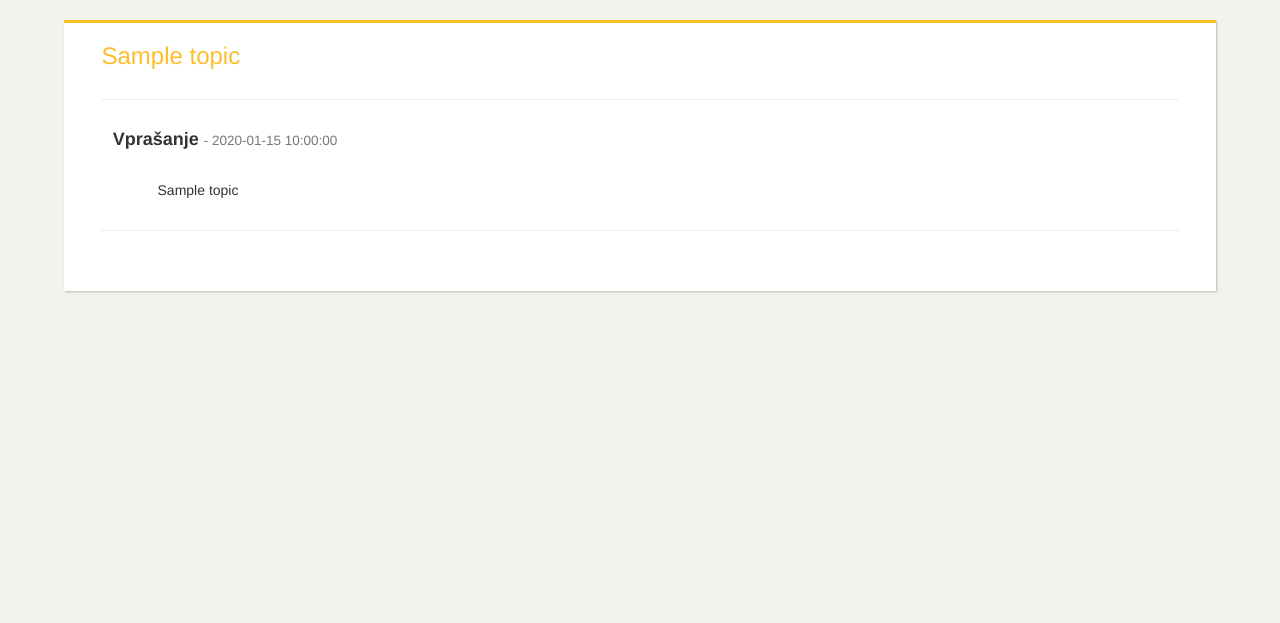
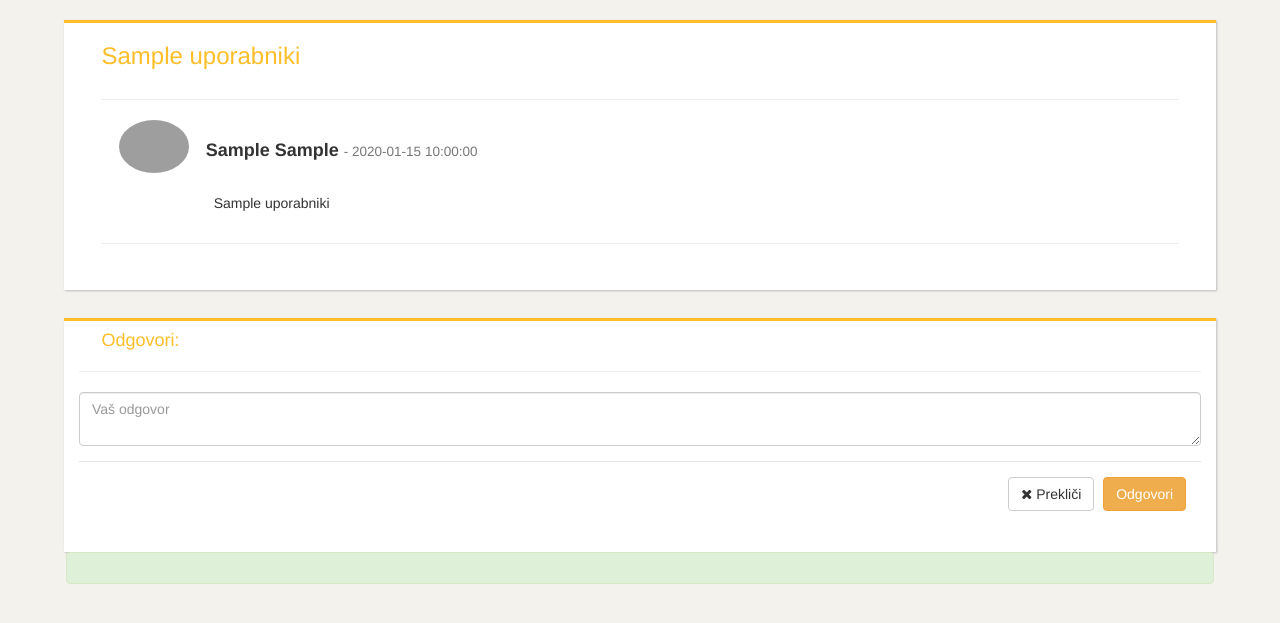
Before and after one commit to AljazKocevar96/4-predmet-mojfaks, a PHP site: page /vprasanje.php?id=1 in a window 1280 px wide. Shown: the part 56-679 px from the top of the page. Run offline with PHP 8.4, Linux system fonts and the light colour scheme; the visitor is signed in with stand-in values (Sample User, id 1); tables that the repository leaves empty or names only in its code hold one stand-in row (values such as "Sample post"); some libraries are stand-ins or nearby versions; grey boxes are pictures that could not be loaded.

Commit message:
Delo na forumih

```diff
--- a/vprasanje.php
+++ b/vprasanje.php
@@ -4,37 +4,65 @@ include_once 'funkcije.php';
 include_once 'db.php';
 include_once 'session.php';
 
-$idTopic= (int)$_GET['id'];
+$idTopic = (int) $_GET['id'];
 
-$query="SELECT * FROM topic WHERE id=".$idTopic;
-$result=  mysqli_query($link, $query);
-$row=  mysqli_fetch_array($result);
+$query = "SELECT * FROM  topic t INNER JOIN uporabniki u ON u.id=t.uporabnik_id WHERE t.id=" . $idTopic;
+$result = mysqli_query($link, $query);
+$row = mysqli_fetch_array($result);
 ?>
 
 <div class="col-lg-12 bg">
     <div class="row">
         <div class="col-lg-12">
-            <h3 style="margin-left: 2%; color: #febe29;  "><?php echo $row['name'] ; ?></h3>
+            <h3 style="margin-left: 2%; color: #febe29;  "><?php echo $row['name']; ?></h3>
         </div>
     </div>
     <hr style="width: 96%; ">
     <div class="row">
         <div class="col-lg-12">
-            <h4 style="margin-left: 3%;"><strong>Vprašanje </strong><small> - <?php echo $row['add_date']; ?></small></h4>
+            <div class="row">
+                <div class="col-lg-1"><img src="<?php echo $row['slika']; ?>" alt="slika" name="slika" style="border-radius: 50%; width: 5em; margin-left: 60%;   "/></div>
+                <div class="col-lg-11"><h4 style="margin-left: 3%; margin-top: 2%; "><strong><?php echo $row['ime'] . " " . $row['priimek']; ?> </strong><small> - <?php echo $row['add_date']; ?></small></h4></div>
+            </div>
             <br>
-            <p style="margin-left: 7%; "><?php echo $row['question']; ?></p>
+            <p style="margin-left: 12%; "><?php echo $row['question']; ?></p>
         </div>
     </div>
     <hr style="width: 96%; ">
     <div class="row">
         <div class="col-lg-12">
 
-</div>
+        </div>
     </div>
 </div>
 
+
+
+<div class="col-lg-12 bg" style="margin-top: 2em; ">
+    <h4 style="margin-left: 2%; color: #febe29;  ">Odgovori:</h4>
+    <hr>
+    <div class="form-group">
+        <textarea id="answer" required="required" class="form-control" placeholder="Vaš odgovor" style="resize: vertical;" name="ans"></textarea>
+    </div>
+    <div class="modal-footer">
+        <button id="clear" type="button" onclick="Reset()" class="btn btn-default" ><i class="fa fa-times"></i> Prekliči </button>
+        <input type="submit" id="submitAnswer" class="btn btn-warning" value="Odgovori">
+    </div>
+</div>
+
+<div class="col-lg-12 warnings" >
+<div id="SuccessAlert" class="alert alert-success" role="alert" style="/*display:none;*/ "></div>
+</div>
+
+<script>
+    function Reset() {
+        document.getElementById("answer").value = "";
+
+    }
+</script>
+
 <style>
-        .bg{
+    .bg{
         border-top-style: solid ;
         border-top-color: #febe29;
         background-color: white;
@@ -42,8 +70,14 @@ $row=  mysqli_fetch_array($result);
         margin:0 auto 0 5%;
         position:relative;
         width: 90%;
-        padding-bottom: 3%;
+        padding-bottom: 2%;
 
     }
 
+    .warnings{
+        margin:0 auto 0 4%;
+        position:relative;
+        width: 92%;
+    }
+
 </style>
```
Also changed, not shown: nbproject/private/private.xml (+4 -7 lines).
